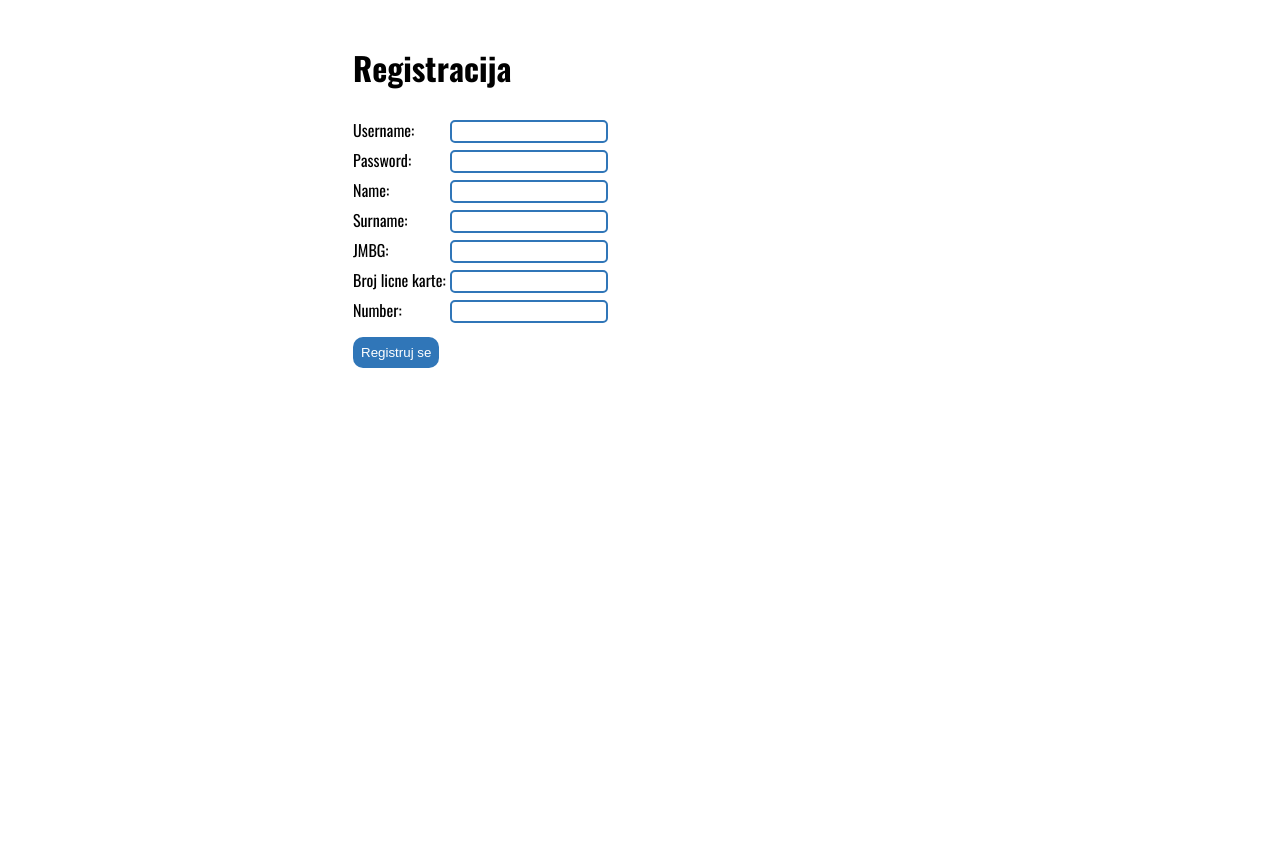
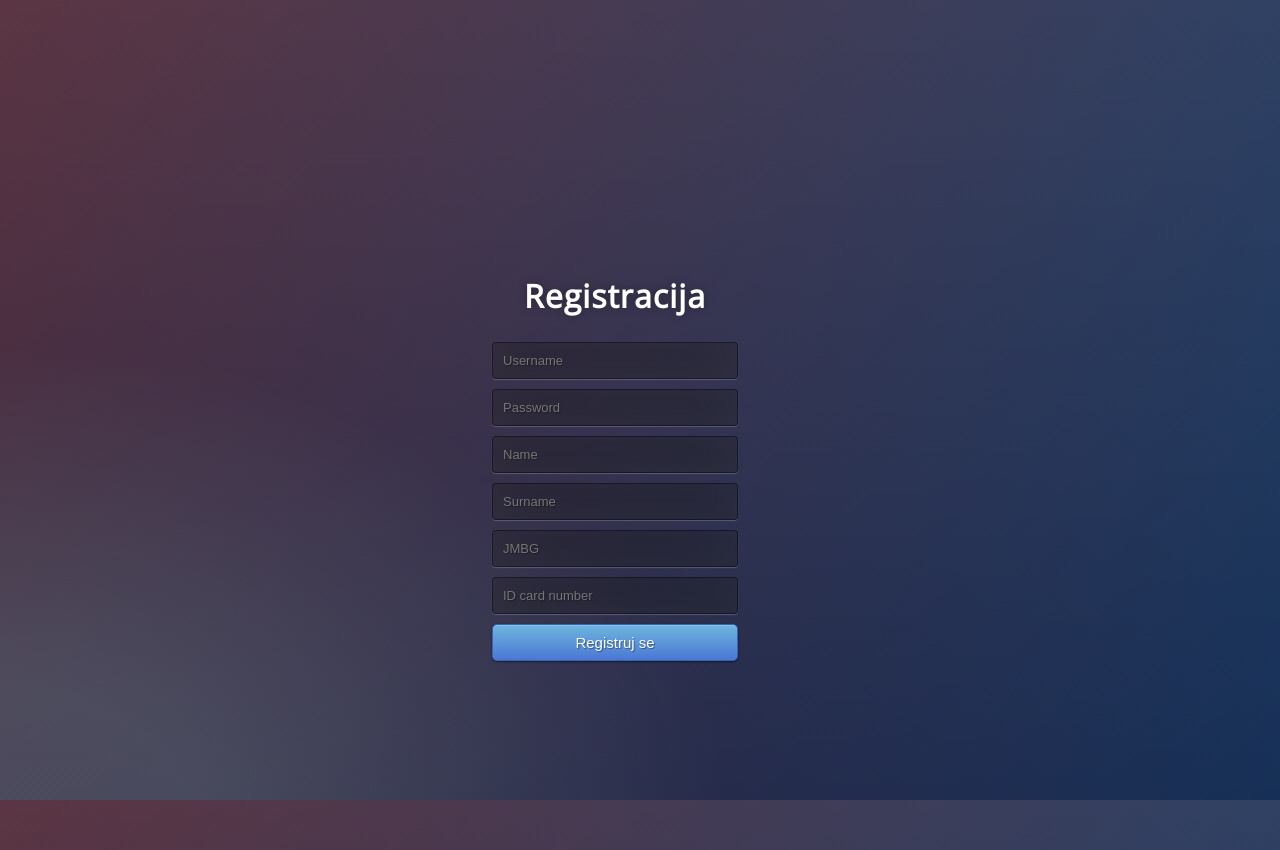
Before and after one commit to avramdj/icanhelp, an Angular app in the folder frontend/app/: page /register in a window 1280 px wide. Before the commit the page ends 800 px from the top, so only its background shows below. Built offline with nearby package versions, Linux system fonts and the light colour scheme.

Commit message:
editovane login i register

```diff
--- a/frontend/app/src/app/login/login.component.html
+++ b/frontend/app/src/app/login/login.component.html
@@ -1,46 +1,13 @@
-<div class="" style="background-image: url('assets/unnamed.jpeg');">
-    <div class="info">
 <div class="login">
-            <h1>Prijava</h1>
+    <h1 style="text-align: center;">Prijava </h1>
             <form name="prijava">
-                <table>
+        <input type="text" name="u" placeholder="Username" required="required" />
+          <input type="password" name="p" placeholder="Password" required="required" />
           <tr>
-                        <td>
-                            Username:
-                        </td>
-                        <td>
-                            <input class="oble_ivice" type="text" required="true" name = "username" [(ngModel)]='username'>
+          <button type="submit" class="btn btn-primary btn-block btn-large">Uloguj se   </button>
+          <td style="text-align:right">
+            <a style="font-size:0.8em; margin-left: 10px;" (click)='preusmeri("../register")'>Kreiraj novi nalog</a>
         </td>
         </tr>
-                    <tr>
-                        <td>
-                            Password:
-                        </td>
-                        <td>
-                            <input class = "oble_ivice" type="password" required="true" name="password" [(ngModel)]='password'>
-                        </td>
-                    </tr>
-                    <tr>
-                        <td>
-                           <button class = "submit_btn" (click)='login()'>Uloguj se</button>
-                        </td>
-                        <td style="text-align:right">
-                            <a style="font-size:0.8em;" (click)='preusmeri("../register")'>Kreiraj novi nalog</a>
-                        </td>
-                    </tr>
-                </table>
     </form>
 </div>
-
-        <span *ngIf='greskaPriLogovanju' style="color:red">
-            Greska pri logovanju       </span>
-        <br>
-        <hr>
-
-       <!-- <h1>{{ 'informacije.okatedri' | translate }}</h1>
-
-        <p>{{ 'informacije.adresa' | translate }}</p>
-
-        <div class="slide_show" id="slide_show"></div>-->
-    </div>
-  </div>
--- a/frontend/app/src/app/register/register.component.html
+++ b/frontend/app/src/app/register/register.component.html
@@ -6,68 +6,13 @@
                     <tr>
                         <td colspan="2"><h1>Registracija</h1></td>
                     </tr>
-                    <tr>
-                        <td>
-                            Username:
-                        </td>
-                        <td>
-                            <input class = "oble_ivice_register" type="text" required="true" name="username" [(ngModel)]="username">
-                        </td>
-                    </tr>
-                    <tr>
-                        <td>
-                            Password:
-                        </td>
-                        <td>
-                            <input class = "oble_ivice_register" type="password" required="true" name="password" [(ngModel)]="password">
-                        </td>
-                    </tr>
-                    <tr>
-                        <td>
-                            Name:
-
-                        </td>
-                        <td>
-                            <input class = "oble_ivice_register" type="text" required="true" name="name" [(ngModel)]="name">
-                        </td>
-                    </tr>
-                    <tr>
-                        <td>
-                            Surname:
-                        </td>
-                        <td>
-                            <input class = "oble_ivice_register" type="text" required="true" name="surname" [(ngModel)]="surname">
-                        </td>
-                    </tr>
-                    <tr>
-                        <td>
-                            JMBG:
-                        </td>
-                        <td>
-                            <input class = "oble_ivice_register" type="text" required="true" name="JMBG" [(ngModel)]="JMBG">
-                        </td>
-                    </tr>
-                    <tr>
-                        <td>
-                            Broj licne karte:
-                        </td>
-                        <td>
-                            <input class = "oble_ivice_register" type="text" required="true" name="brlicnekarte" [(ngModel)]="brlicnekarte">
-                        </td>
-                    </tr>
-                    <tr>
-                        <td>
-                            Number:
-                        </td>
-                        <td>
-                            <input class = "oble_ivice_register" type="text" name="number" [(ngModel)]="number">
-                        </td>
-                    </tr>
-                    <tr>
-                        <td>
-                            <button class="submit_btn" (click)="register()">Registruj se</button>
-                        </td>
-                    </tr>
+                    <input type="text" name="u" placeholder="Username" required="required" />
+                    <input type="password" name="p" placeholder="Password" required="required" />
+                    <input type="text" name="n" placeholder="Name" required="required" />
+                    <input type="text" name="s" placeholder="Surname" required="required" />
+                    <input type="text" name="j" placeholder="JMBG" required="required" />
+                    <input type="text" name="p" placeholder="ID card number" required="required" />
+                    <button type="submit" class="btn btn-primary btn-block btn-large"> Registruj se   </button>
                 </table>
             </form>
 
--- a/frontend/app/src/styles.css
+++ b/frontend/app/src/styles.css
@@ -1,4 +1,17 @@
+@import url(https://fonts.googleapis.com/css?family=Open+Sans);
+.btn { display: inline-block; *display: inline; *zoom: 1; padding: 4px 10px 4px; margin-bottom: 0; font-size: 13px; line-height: 18px; color: #333333; text-align: center;text-shadow: 0 1px 1px rgba(255, 255, 255, 0.75); vertical-align: middle; background-color: #f5f5f5; background-image: -moz-linear-gradient(top, #ffffff, #e6e6e6); background-image: -ms-linear-gradient(top, #ffffff, #e6e6e6); background-image: -webkit-gradient(linear, 0 0, 0 100%, from(#ffffff), to(#e6e6e6)); background-image: -webkit-linear-gradient(top, #ffffff, #e6e6e6); background-image: -o-linear-gradient(top, #ffffff, #e6e6e6); background-image: linear-gradient(top, #ffffff, #e6e6e6); background-repeat: repeat-x; filter: progid:dximagetransform.microsoft.gradient(startColorstr=#ffffff, endColorstr=#e6e6e6, GradientType=0); border-color: #e6e6e6 #e6e6e6 #e6e6e6; border-color: rgba(0, 0, 0, 0.1) rgba(0, 0, 0, 0.1) rgba(0, 0, 0, 0.25); border: 1px solid #e6e6e6; -webkit-border-radius: 4px; -moz-border-radius: 4px; border-radius: 4px; -webkit-box-shadow: inset 0 1px 0 rgba(255, 255, 255, 0.2), 0 1px 2px rgba(0, 0, 0, 0.05); -moz-box-shadow: inset 0 1px 0 rgba(255, 255, 255, 0.2), 0 1px 2px rgba(0, 0, 0, 0.05); box-shadow: inset 0 1px 0 rgba(255, 255, 255, 0.2), 0 1px 2px rgba(0, 0, 0, 0.05); cursor: pointer; *margin-left: .3em; }
+.btn:hover, .btn:active, .btn.active, .btn.disabled, .btn[disabled] { background-color: #e6e6e6; }
+.btn-large { padding: 9px 14px; font-size: 15px; line-height: normal; -webkit-border-radius: 5px; -moz-border-radius: 5px; border-radius: 5px; }
+.btn:hover { color: #333333; text-decoration: none; background-color: #e6e6e6; background-position: 0 -15px; -webkit-transition: background-position 0.1s linear; -moz-transition: background-position 0.1s linear; -ms-transition: background-position 0.1s linear; -o-transition: background-position 0.1s linear; transition: background-position 0.1s linear; }
+.btn-primary, .btn-primary:hover { text-shadow: 0 -1px 0 rgba(0, 0, 0, 0.25); color: #ffffff; }
+.btn-primary.active { color: rgba(255, 255, 255, 0.75); }
+.btn-primary { background-color: #4a77d4; background-image: -moz-linear-gradient(top, #6eb6de, #4a77d4); background-image: -ms-linear-gradient(top, #6eb6de, #4a77d4); background-image: -webkit-gradient(linear, 0 0, 0 100%, from(#6eb6de), to(#4a77d4)); background-image: -webkit-linear-gradient(top, #6eb6de, #4a77d4); background-image: -o-linear-gradient(top, #6eb6de, #4a77d4); background-image: linear-gradient(top, #6eb6de, #4a77d4); background-repeat: repeat-x; filter: progid:dximagetransform.microsoft.gradient(startColorstr=#6eb6de, endColorstr=#4a77d4, GradientType=0);  border: 1px solid #3762bc; text-shadow: 1px 1px 1px rgba(0,0,0,0.4); box-shadow: inset 0 1px 0 rgba(255, 255, 255, 0.2), 0 1px 2px rgba(0, 0, 0, 0.5); }
+.btn-primary:hover, .btn-primary:active, .btn-primary.active, .btn-primary.disabled, .btn-primary[disabled] { filter: none; background-color: #4a77d4; }
+.btn-block { width: 100%; display:block; }
+
+* { -webkit-box-sizing:border-box; -moz-box-sizing:border-box; -ms-box-sizing:border-box; -o-box-sizing:border-box; box-sizing:border-box; }
 html{
+    width: 100%; height:100%; overflow:hidden;
     user-select: none;
 }
 @font-face {
@@ -15,13 +28,48 @@ html{
 ::-webkit-scrollbar-thumb:hover {
     background: #cccccc;
 }
-body{
-position:absolute;
-width:100%;
-margin: 0 !important;
-padding: 0 !important;
-font-family:oswald;
-}
+body {
+    width: 100%;
+    height:100%;
+    font-family: 'Open Sans', sans-serif;
+    background: #092756;
+    background: -moz-radial-gradient(0% 100%, ellipse cover, rgba(104,128,138,.4) 10%,rgba(138,114,76,0) 40%),-moz-linear-gradient(top,  rgba(57,173,219,.25) 0%, rgba(42,60,87,.4) 100%), -moz-linear-gradient(-45deg,  #670d10 0%, #092756 100%);
+    background: -webkit-radial-gradient(0% 100%, ellipse cover, rgba(104,128,138,.4) 10%,rgba(138,114,76,0) 40%), -webkit-linear-gradient(top,  rgba(57,173,219,.25) 0%,rgba(42,60,87,.4) 100%), -webkit-linear-gradient(-45deg,  #670d10 0%,#092756 100%);
+    background: -o-radial-gradient(0% 100%, ellipse cover, rgba(104,128,138,.4) 10%,rgba(138,114,76,0) 40%), -o-linear-gradient(top,  rgba(57,173,219,.25) 0%,rgba(42,60,87,.4) 100%), -o-linear-gradient(-45deg,  #670d10 0%,#092756 100%);
+    background: -ms-radial-gradient(0% 100%, ellipse cover, rgba(104,128,138,.4) 10%,rgba(138,114,76,0) 40%), -ms-linear-gradient(top,  rgba(57,173,219,.25) 0%,rgba(42,60,87,.4) 100%), -ms-linear-gradient(-45deg,  #670d10 0%,#092756 100%);
+    background: -webkit-radial-gradient(0% 100%, ellipse cover, rgba(104,128,138,.4) 10%,rgba(138,114,76,0) 40%), linear-gradient(to bottom,  rgba(57,173,219,.25) 0%,rgba(42,60,87,.4) 100%), linear-gradient(135deg,  #670d10 0%,#092756 100%);
+    filter: progid:DXImageTransform.Microsoft.gradient( startColorstr='#3E1D6D', endColorstr='#092756',GradientType=1 );
+  }
+  .login {
+    position: absolute;
+    top: 50%;
+    left: 50%;
+    margin: -150px 0 0 -150px;
+    width:300px;
+    height:300px;
+  }
+  .login h1 { color: #fff; text-shadow: 0 0 10px rgba(0,0,0,0.3); letter-spacing:1px; text-align:center; }
+
+  input {
+    width: 100%;
+    margin-bottom: 10px;
+    background: rgba(0,0,0,0.3);
+    border: none;
+    outline: none;
+    padding: 10px;
+    font-size: 13px;
+    color: #fff;
+    text-shadow: 1px 1px 1px rgba(0,0,0,0.3);
+    border: 1px solid rgba(0,0,0,0.3);
+    border-radius: 4px;
+    box-shadow: inset 0 -5px 45px rgba(100,100,100,0.2), 0 1px 1px rgba(255,255,255,0.2);
+    -webkit-transition: box-shadow .5s ease;
+    -moz-transition: box-shadow .5s ease;
+    -o-transition: box-shadow .5s ease;
+    -ms-transition: box-shadow .5s ease;
+    transition: box-shadow .5s ease;
+  }
+  input:focus { box-shadow: inset 0 -5px 45px rgba(100,100,100,0.4), 0 1px 1px rgba(255,255,255,0.2); }
 
 a{
     cursor: pointer;
@@ -564,4 +612,6 @@ width:50%;
 }
 
 
+
+
 }
```
Lines whose indentation alone changed are shown as unchanged.
